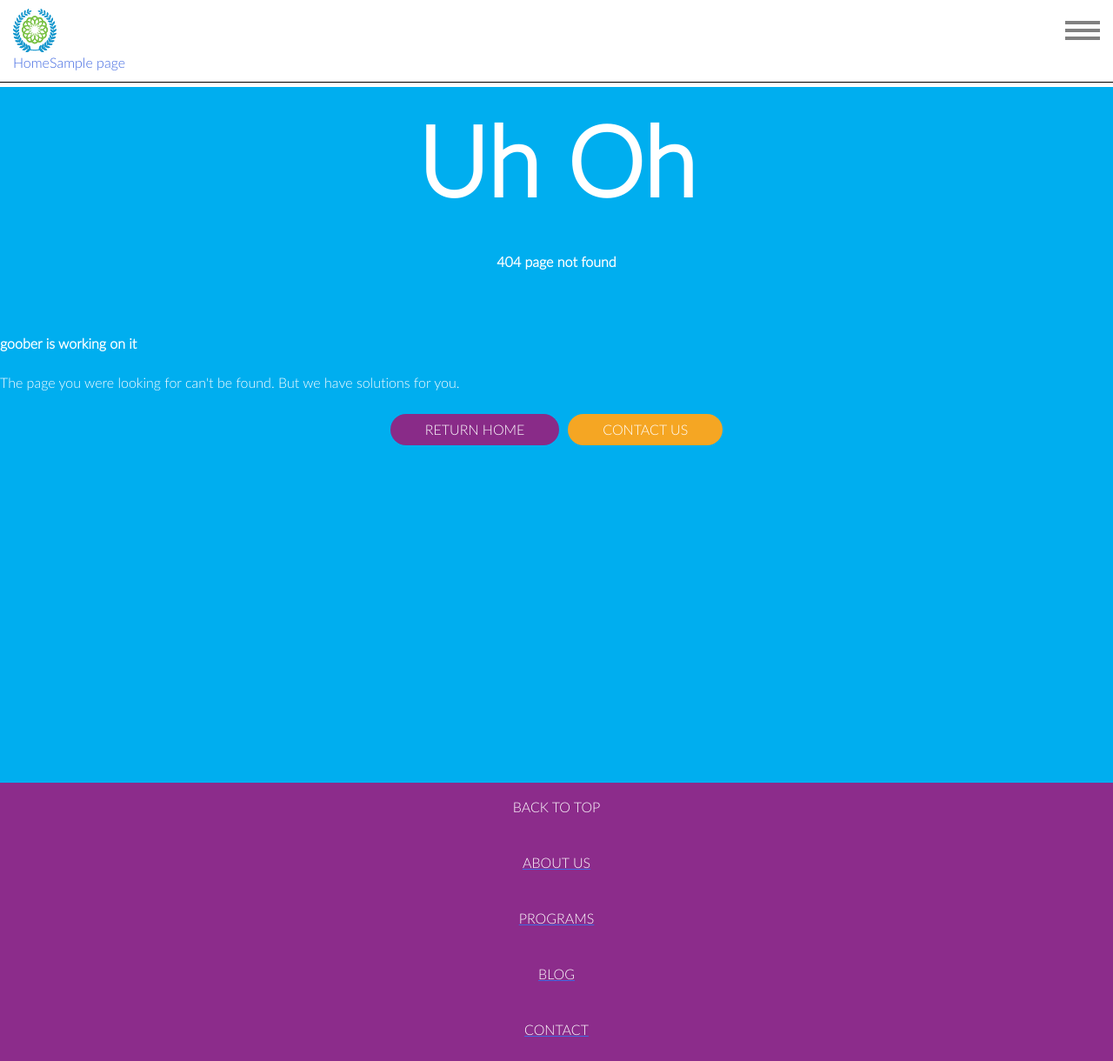
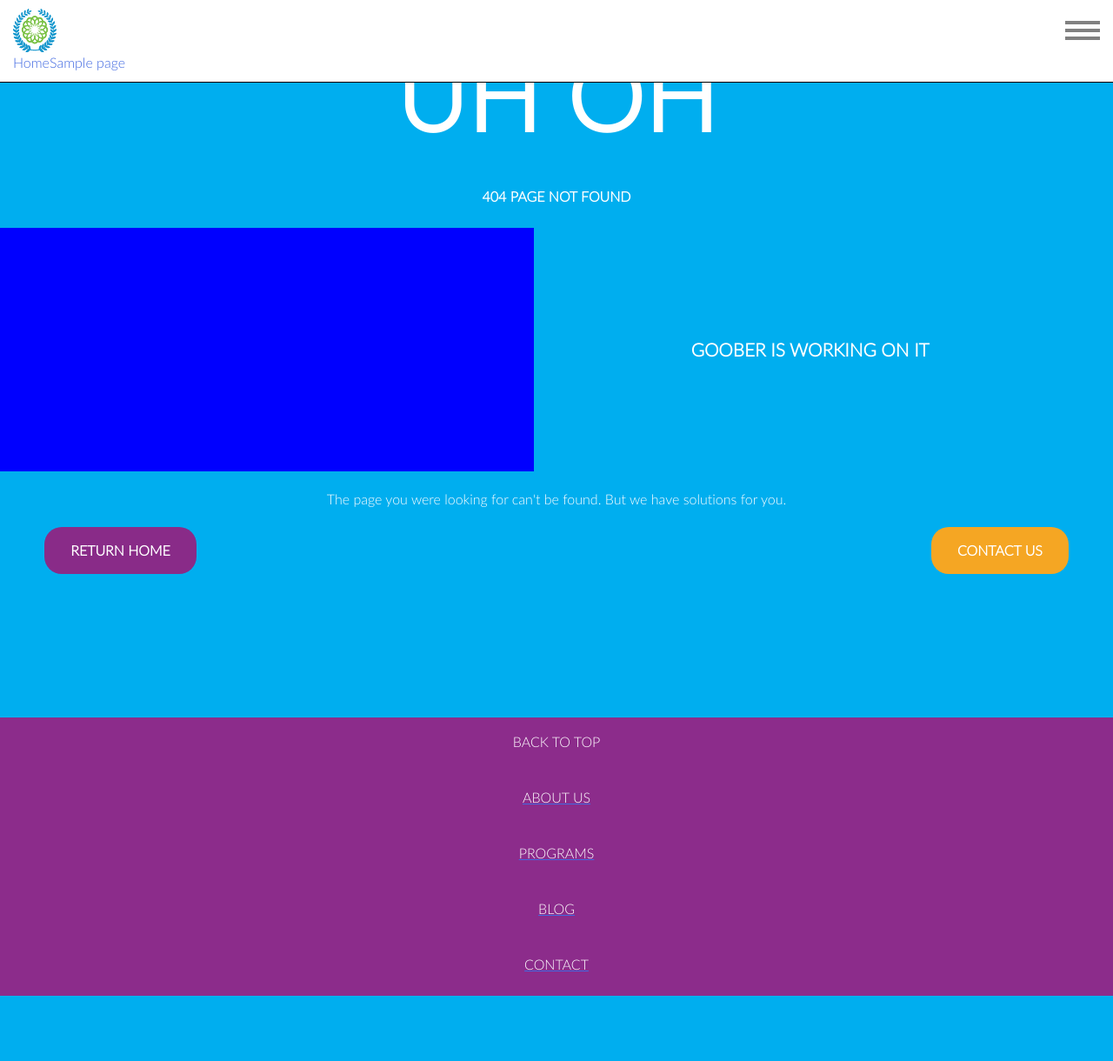
Before and after one commit to redacademy/ppa-spring-2016, a WordPress theme: template themes/dreamrider/404.php in a window 1280 px wide. Shown: the whole page at 87% size. After the commit the page ends 1145 px from the top, so only its background shows below. Run offline with PHP 8.4 and a stand-in for WordPress, Linux system fonts and the light colour scheme; the site name, menu and one post (Sample post) are stand-ins, and other content is empty; some libraries are stand-ins or nearby versions.

Commit message:
styling the 404 page

```diff
--- a/themes/dreamrider/404.php
+++ b/themes/dreamrider/404.php
@@ -19,10 +19,14 @@ get_header(); ?>
 					</header><!-- .page-header -->
 
 					<div class="page-content">
+						<div class="not-found-picture">
 						<img src="" alt="">
-						<h4>goober is working on it</h4>
+						</div>
+						<div class="text">
+							<h4>goober is working on it</h4>
+						</div>
 					</div><!-- .page-content -->
-					<p>The page you were looking for can't be found. But we have solutions for you.</p>
+					<p class="looking-for">The page you were looking for can't be found. But we have solutions for you.</p>
 
 					<div class="btn-container">
 						<div class="btn return">
--- a/themes/dreamrider/sass/_404.scss
+++ b/themes/dreamrider/sass/_404.scss
@@ -1,35 +1,66 @@
+.error404 {
+	background: #00aeef;
+}
+
 .not-found-page-wrapper {
-	background: #00aeef;
 	color: #fff;
 	height: 100vh;
+	.site-main {
+		margin-top: 25px;
+	}
 	.big-text {
 		font-size: 7rem;
 		text-align: center;
 		margin: 0;
+		text-transform: uppercase;
 	}
 	.page-title {
 		text-align: center;
+		text-transform: uppercase;
 
 	}
+
 	.page-content {
-		p:first-child {
-			text-align: center;
+		display: flex;
+		justify-content: space-between;
+		height: 35vh;
+		.not-found-picture {
+			background: blue;
+			width: 48%;
+		}
+		.text {
+			display: flex;
+			align-items: center;
+			width:48%;
+			h4 {
+				text-align: center;
+				text-transform: uppercase;
+				font-size: 1.3rem;
+				margin: 0 21%;
+    		}
 		}
 	}
+	.looking-for {
+		text-align: center;
+		margin: 20px 10%;
+	}
+
 	.btn-container {
 		display: flex;
-		justify-content: center;
+		justify-content: space-between;
+		margin: 0 4%;
+
 		.btn {
 			display: flex;
 			align-items: center;
 			justify-content: center;
-			font-size: 1rem;
-			margin: 0 5px;
-			padding: 6px 40px;
+			padding: 15px 30px;
 			border-radius: 20px;
 			p {
 				margin: 0;
 				text-transform: uppercase;
+				font-size: 1rem;
+				font-weight: 600;
 			}
 		}
 		.return {
--- a/themes/dreamrider/style.css
+++ b/themes/dreamrider/style.css
@@ -271,20 +271,6 @@ th {
   font-family: 'lato-bold';
   src: url("../../fonts/lato-bold-webfont.eot");
   src: url("../../fonts/fonts/lato-bold-webfont.eot?#iefix") format("embedded-opentype"), url("../../fonts/fonts/lato-bold-webfont.woff2") format("woff2"), url("../../fonts/fonts/lato-bold-webfont.woff") format("woff"), url("../../fonts/fonts/lato-bold-webfont.ttf") format("truetype"), url("../../fonts/fonts/lato-bold-webfont.svg#latobold") format("svg");
-  font-weight: normal;
-  font-style: normal; }
-
-@font-face {
-  font-family: 'lato-medium';
-  src: url("../../fonts/lato-medium-webfont.eot");
-  src: url("../../fonts/lato-medium-webfont.eot?#iefix") format("embedded-opentype"), url("../../fonts/lato-medium-webfont.woff2") format("woff2"), url("../../fonts/lato-medium-webfont.woff") format("woff"), url("../../fonts/lato-medium-webfont.ttf") format("truetype"), url("../../fonts/lato-medium-webfont.svg#latomedium") format("svg");
-  font-weight: normal;
-  font-style: normal; }
-
-@font-face {
-  font-family: 'lato-bold';
-  src: url("../../fonts/../../fonts/lato-bold-webfont.eot");
-  src: url("../../fonts/../../fonts/lato-bold-webfont.eot?#iefix") format("embedded-opentype"), url("../../fonts/../../fonts/lato-bold-webfont.woff2") format("woff2"), url("../../fonts/../../fonts/lato-bold-webfont.woff") format("woff"), url("../../fonts/../../fonts/lato-bold-webfont.ttf") format("truetype"), url("../../fonts/../../fonts/lato-bold-webfont.svg#latobold") format("svg");
   font-weight: normal;
   font-style: normal; }
 
@@ -869,23 +855,51 @@ object {
 .site-info {
   display: none; }
 
+.error404 {
+  background: #00aeef; }
+
 .not-found-page-wrapper {
-  background: #00aeef;
   color: #fff;
   height: 100vh; }
+  .not-found-page-wrapper .site-main {
+    margin-top: 25px; }
   .not-found-page-wrapper .big-text {
     font-size: 7rem;
     text-align: center;
-    margin: 0; }
+    margin: 0;
+    text-transform: uppercase; }
   .not-found-page-wrapper .page-title {
-    text-align: center; }
-  .not-found-page-wrapper .page-content p:first-child {
-    text-align: center; }
+    text-align: center;
+    text-transform: uppercase; }
+  .not-found-page-wrapper .page-content {
+    display: -ms-flexbox;
+    display: flex;
+    -ms-flex-pack: justify;
+        justify-content: space-between;
+    height: 35vh; }
+    .not-found-page-wrapper .page-content .not-found-picture {
+      background: blue;
+      width: 48%; }
+    .not-found-page-wrapper .page-content .text {
+      display: -ms-flexbox;
+      display: flex;
+      -ms-flex-align: center;
+          align-items: center;
+      width: 48%; }
+      .not-found-page-wrapper .page-content .text h4 {
+        text-align: center;
+        text-transform: uppercase;
+        font-size: 1.3rem;
+        margin: 0 21%; }
+  .not-found-page-wrapper .looking-for {
+    text-align: center;
+    margin: 20px 10%; }
   .not-found-page-wrapper .btn-container {
     display: -ms-flexbox;
     display: flex;
-    -ms-flex-pack: center;
-        justify-content: center; }
+    -ms-flex-pack: justify;
+        justify-content: space-between;
+    margin: 0 4%; }
     .not-found-page-wrapper .btn-container .btn {
       display: -ms-flexbox;
       display: flex;
@@ -893,13 +907,13 @@ object {
           align-items: center;
       -ms-flex-pack: center;
           justify-content: center;
-      font-size: 1rem;
-      margin: 0 5px;
-      padding: 6px 40px;
+      padding: 15px 30px;
       border-radius: 20px; }
       .not-found-page-wrapper .btn-container .btn p {
         margin: 0;
-        text-transform: uppercase; }
+        text-transform: uppercase;
+        font-size: 1rem;
+        font-weight: 600; }
     .not-found-page-wrapper .btn-container .return {
       background: #892b88; }
     .not-found-page-wrapper .btn-container .contact {
```
Also changed, not shown: themes/dreamrider/sass/style.scss (line endings or trailing spaces).
